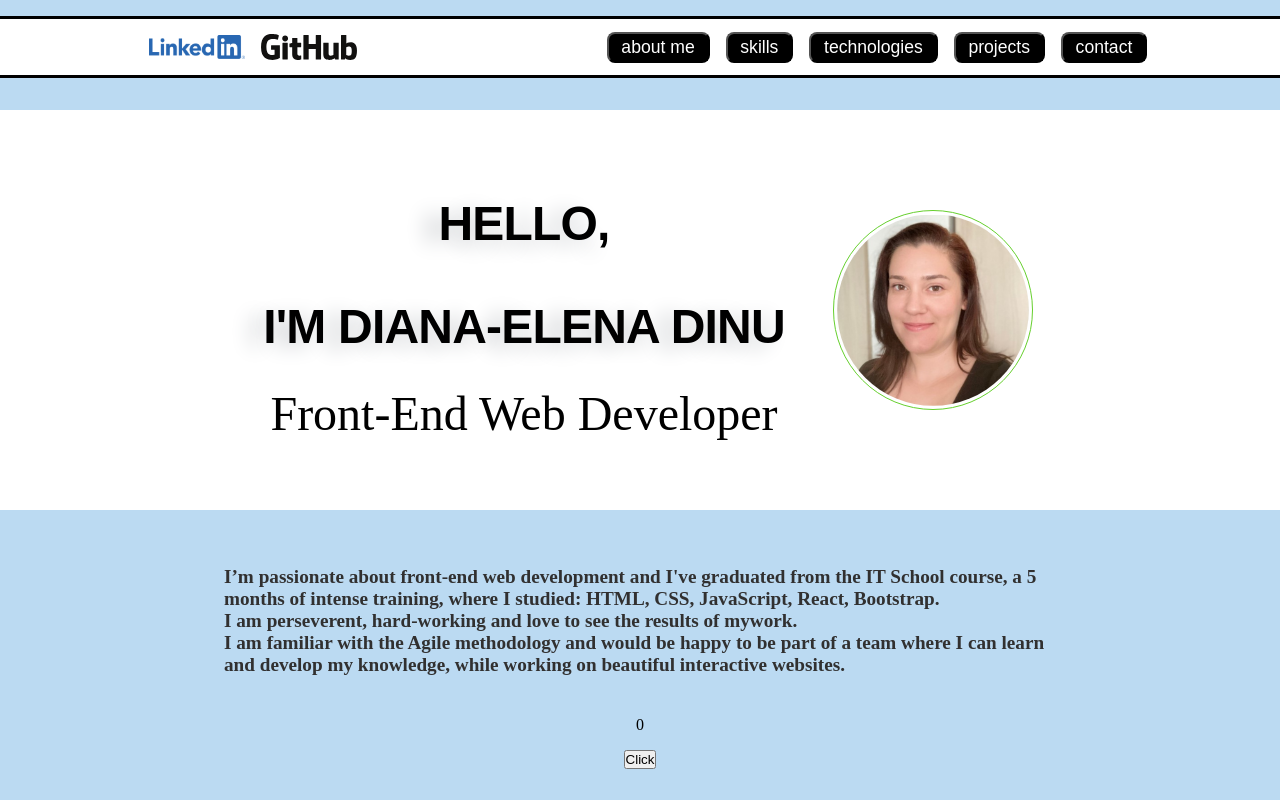
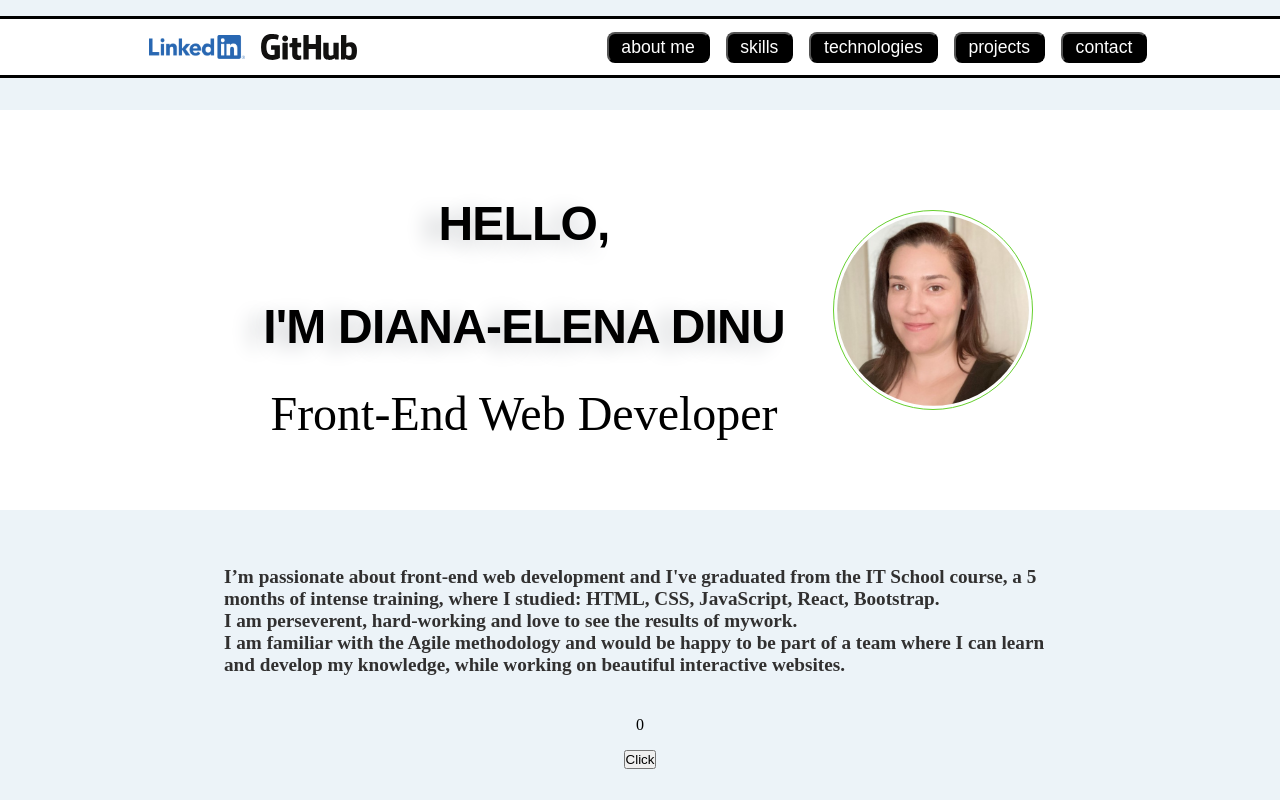
Before and after one commit to Diana-Elen/portofolio, a Next.js app in the folder my-portofolio/: page / in a window 1280 px wide. Shown: the top 800 px of the page. Built offline with nearby package versions, Linux system fonts and the light colour scheme; a web font is replaced by a local one.

Commit message:
update css

```diff
--- a/my-portofolio/style/Style.module.css
+++ b/my-portofolio/style/Style.module.css
@@ -1,5 +1,5 @@
 .background {
-    background-color: rgb(187, 218, 242);
+    background-color: rgb(236, 243, 248);
 }
 .page_header {
     display: flex;
```
